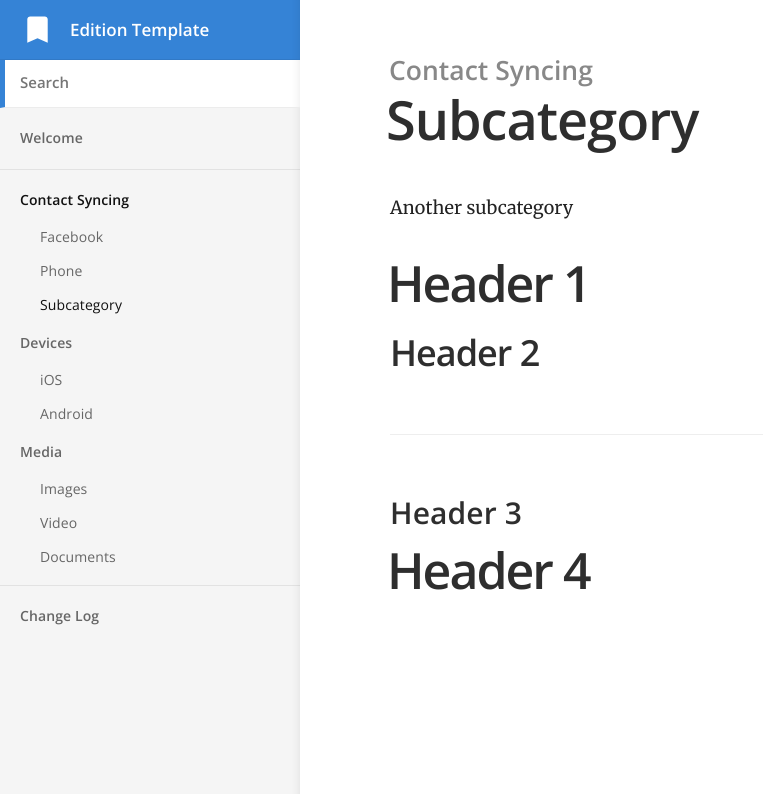
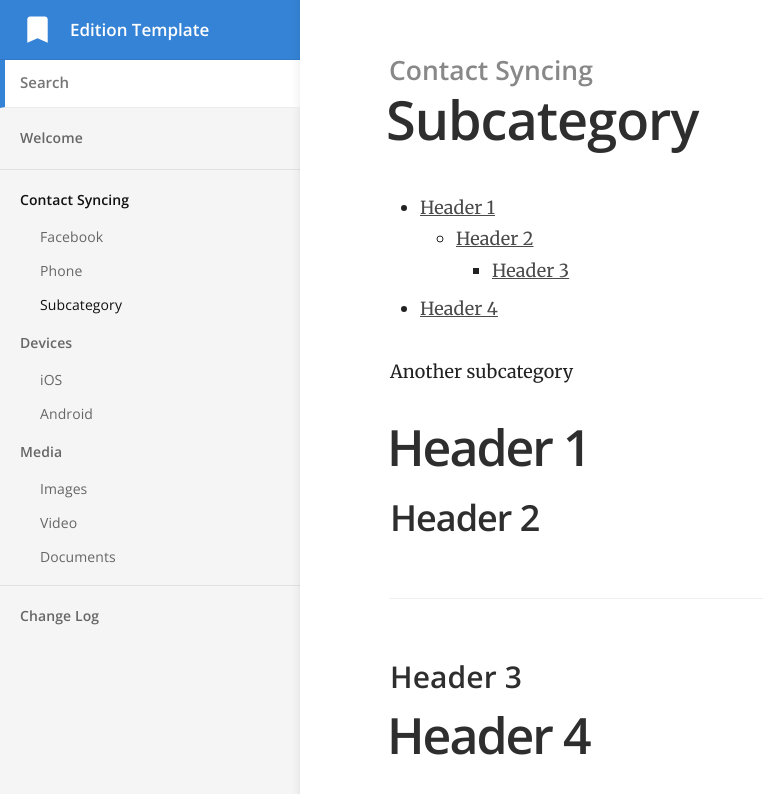
Before and after one commit to wzorgdrager/wzorgdrager.github.io, a Jekyll site: the page built from _docs/contact-syncing/test/another.md, in a window 1280 px wide. Shown: the top 794 px of the page, without its empty margins (0-763 px from the left). Built offline with Jekyll 4.4.1, drawn with Linux system fonts in a browser that asks for light colours; the table of contents is made by our own code.

Commit message:
Update default.html

```diff
--- a/_layouts/default.html
+++ b/_layouts/default.html
@@ -75,7 +75,7 @@
 				<h3>{{ page.title }}</h3>
 			</div>
 			<article class="content">
-				{{ content }}
+				{{ content | toc }}
 			</article>
 		</section>
 
```
